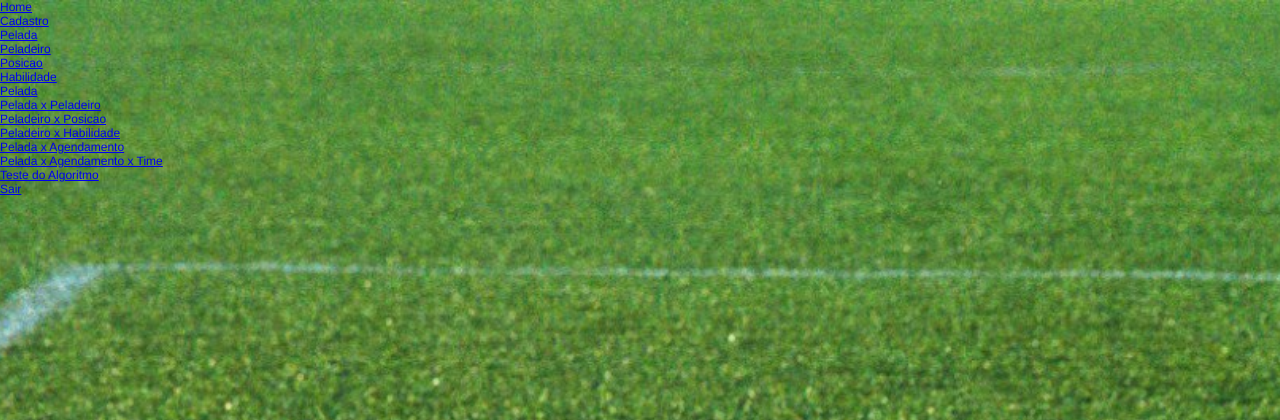
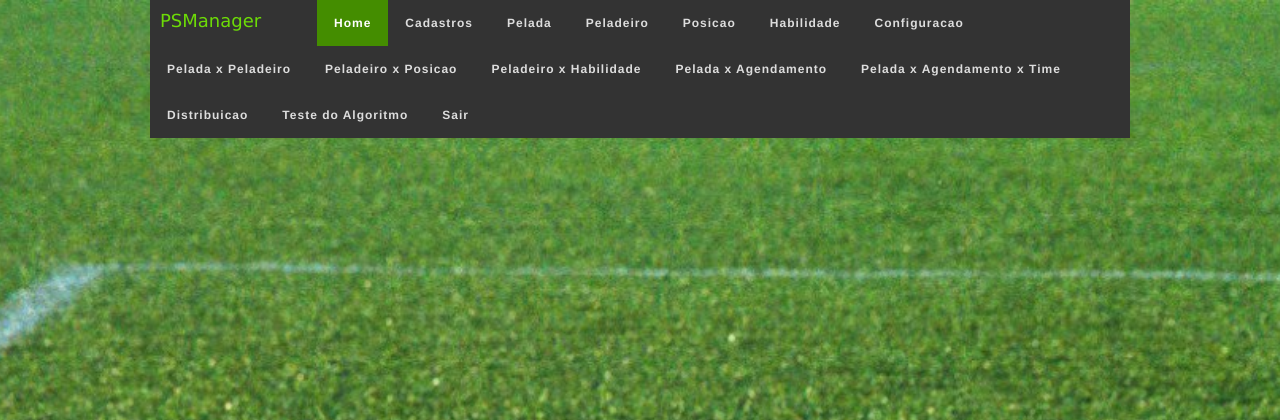
Before and after one commit to eduardocsimoes/PSManager, a PHP site: page /psmanager/home.php in a window 1280 px wide. Shown: the top 420 px of the page. Run offline with PHP 8.4, Linux system fonts and the light colour scheme; the visitor is signed in with stand-in values (Sample User, id 1); some libraries are stand-ins or nearby versions.

Commit message:
Merge origin/master
Conflicts:
	index.php

```diff
--- a/css/style.css
+++ b/css/style.css
@@ -1,17 +1,29 @@
 *, html{
-	font-family: Helvetica, Arial,sans-serif;
-	margin: 0px;
-	padding: 0px;
-	font-size: 12px;
+    font-family: Helvetica, Arial,sans-serif;
+    margin: 0px;
+    padding: 0px;
+    font-size: 12px;
+    text-decoration: none;
+    list-style: none;
 }
+
 body{
-    background:url(../img/campo1.jpg) no-repeat center center fixed;
-    -webkit-background-size:cover;-moz-background-size:cover;-o-background-size:cover;background-size:cover;}
+    background: url(../img/campo1.jpg) no-repeat center center fixed;
+    -webkit-background-size:cover;-moz-background-size:cover;-o-background-size:cover;background-size:cover;
+}
 
-//#103a04
-
-/*Configurações Padrões*/
-.menu-principal{position: relative;}
+.menu-principal{position:relative;width:980px;margin:0 auto}
+.logo{position:relative;z-index:123;padding:10px;font:18px verdana;color:#6DDB07;float:left;width:15%}
+.logo a{color:#6DDB07;}
+.menu-principal,.menu-principal ul,.menu-principal ul li,.menu-principal ul li a,.menu-principal #head-mobile{
+    border:0;list-style: none;line-height: 1;display: block;position:relative;-webkit-box-sizing: border-box;-moz-box-sizing:border-box;box-sizing: border-box;}
+.menu-principal:after,.menu-principal > ul:after{content:".";display:block;clear:both;visibility:hidden;line-height:0;height:0}
+.menu-principal #head-mobile{display:none}
+.menu-principal{font-family:sans-serif;background:#333}
+.menu-principal > ul > li{float:left}
+.menu-principal > ul > li > a{padding:17px;font-size:12px;letter-spacing:1px;text-decoration:none;color:#ddd;font-weight:700;}
+.menu-principal > ul > li:hover > a,.menu-principal ul li.active a{color:#fff}
+.menu-principal > ul > li:hover,.menu-principal ul li.active:hover,.menu-principal ul li.active,.menu-principal ul li.has-sub.active:hover{background:#448D00!important;-webkit-transition:background .3s ease;-ms-transition:background .3s ease;transition:background .3s ease;}
 
 
 /*MENSAGENS DO SISTEM*/
@@ -109,7 +121,6 @@ font-size:14px;}
     height:10%;
 }
 .modal_cadastro .modal-head-box{
-    position:absolute;
     padding:0px 0px 0px 0px;
 }
 .modal_cadastro .modal-body{
--- a/inc/nav.php
+++ b/inc/nav.php
@@ -1,24 +1,25 @@
         <nav class="menu-principal">
-            <ul class="menu clearfix">
-                <li><a href="home.php">Home</a></li>
-                <li><a href="#">Cadastro</a>
-                    <ul class="submenu-1 clearfix">
+            <div class="logo">PSManager</div>
+            <div id="head-mobile"></div>
+            <div class="button"></div>
+            <ul>
+                <li class="active"><a href="home.php">Home</a></li>
+                    <li><a href="#">Cadastros</a>
                     <li><a href="pelada.php">Pelada</a></li>
                     <li><a href="peladeiro.php">Peladeiro</a></li>
                     <li><a href="posicao.php">Posicao</a></li>
                     <li><a href="habilidade.php">Habilidade</a></li>
-                    </ul>
                 </li>
-                <li><a href="#">Pelada</a>
-                    <ul class="submenu-1 clearfix">
+                <li><a href="#">Configuracao</a>
                     <li><a href="peladapeladeiro.php">Pelada x Peladeiro</a></li>
                     <li><a href="peladeiroposicao.php">Peladeiro x Posicao</a></li>
                     <li><a href="peladeirohabilidade.php">Peladeiro x Habilidade</a></li>
                     <li><a href="peladaagendamento.php">Pelada x Agendamento</a></li>
                     <li><a href="peladaagendamentotime.php">Pelada x Agendamento x Time</a></li>
-                    </ul>
                 </li>
+                <li><a href="#">Distribuicao</a>
                     <li><a href="testealgoritmo.php">Teste do Algoritmo</a></li>
+                </li>
                 <li><a href="sair.php">Sair</a></li>
             </ul>
         </nav>
```
Lines whose indentation alone changed are shown as unchanged.
